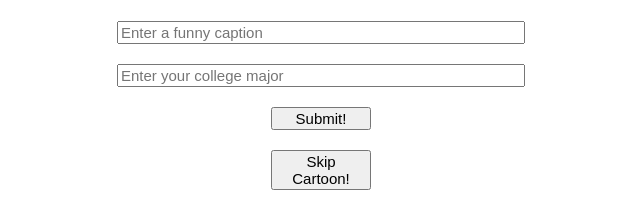
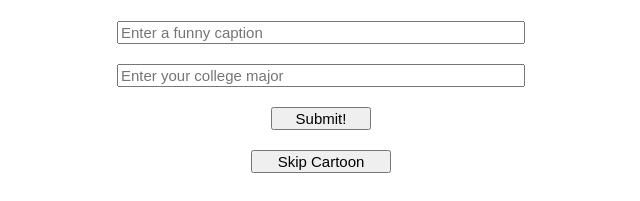
Before and after one commit to danielrosenbaum/funniest-college-major, a Flask app: page / in a window 1280 px wide. Shown: the part 599-800 px from the top of the page, without its empty margins (319-959 px from the left). Run offline with Flask 2, Linux system fonts and the light colour scheme.

Commit message:
Adjust button size

```diff
--- a/static/css/style.css
+++ b/static/css/style.css
@@ -31,6 +31,14 @@ body {
 	flex-direction: column;
 }
 
+#submit_button {
+	width: 100px;
+}
+
+#skip_button {
+	width: 140px;
+}
+
 .incomplete {
 	border-color: red;
 }
@@ -40,7 +48,3 @@ body {
 	font-size: 15px;
 	margin: 10px;
 }
-
-.button {
-	width: 100px;
-}
--- a/templates/landing.html
+++ b/templates/landing.html
@@ -32,9 +32,9 @@
 
 		<input class="input_field" type="text" id="major-input" placeholder="Enter your college major">
 
-		<button id="submit_button" class="input_field button" type="submit">Submit!</button>
+		<button id="submit_button" class="input_field" type="submit">Submit!</button>
 
-		<button id="skip_button" class="input_field button" type="submit">Skip Cartoon!</button>
+		<button id="skip_button" class="input_field" type="submit">Skip Cartoon</button>
 
 	</div>
 
```
